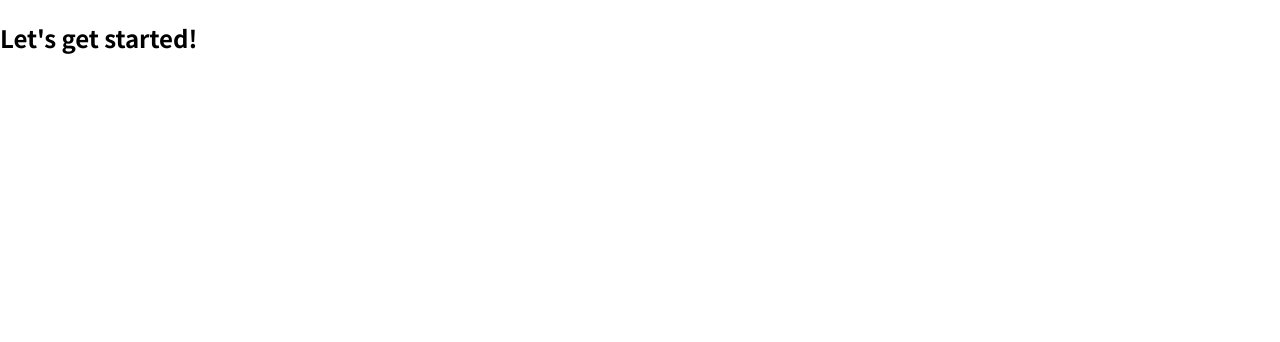
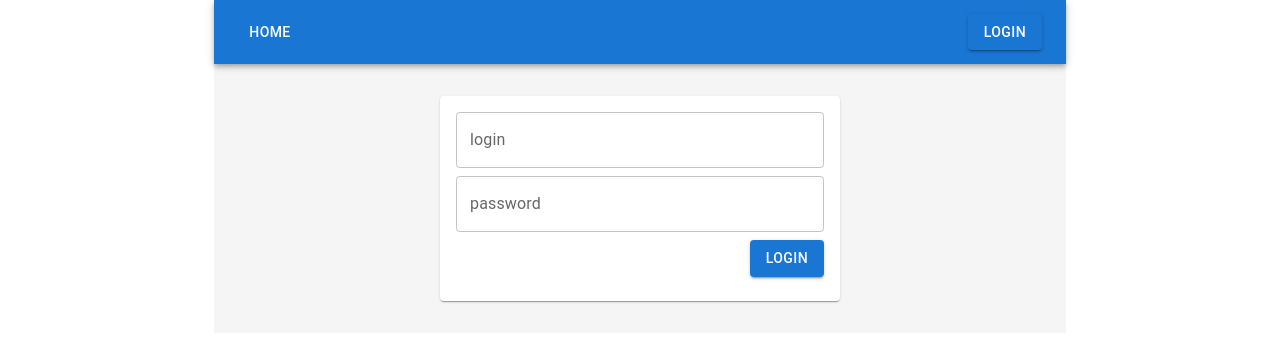
Before and after one commit to siopipin/pengembangan_aplikasi_web, a React (Create React App) app: page /login in a window 1280 px wide. Shown: the top 342 px of the page. Built offline with nearby package versions, Linux system fonts and the light colour scheme.

Commit message:
teori M15

```diff
--- a/package.json
+++ b/package.json
@@ -3,11 +3,16 @@
   "version": "0.1.0",
   "private": true,
   "dependencies": {
+    "@emotion/react": "^11.11.3",
+    "@emotion/styled": "^11.11.0",
+    "@mui/icons-material": "^5.15.4",
+    "@mui/material": "^5.15.4",
     "@testing-library/jest-dom": "^5.11.6",
     "@testing-library/react": "^11.2.2",
     "@testing-library/user-event": "^12.5.0",
     "react": "^18.0.0",
     "react-dom": "^18.0.0",
+    "react-router-dom": "^6.21.2",
     "react-scripts": "^5.0.1",
     "web-vitals": "^0.2.4"
   },
--- a/src/App.js
+++ b/src/App.js
@@ -1,8 +1,23 @@
+import { BrowserRouter } from "react-router-dom";
+import { Container } from "@mui/material";
+import { AppBarCustom } from "./components/appbar";
+import { RootRoutes } from "./utils/RootRoutes";
+
 function App() {
   return (
-    <div>
-      <h2>Let's get started!</h2>
-    </div>
+    <BrowserRouter>
+      <Container maxWidth="md">
+        <AppBarCustom />
+        <Container
+          sx={{
+            p: 4,
+            backgroundColor: "whitesmoke",
+          }}
+        >
+          <RootRoutes />
+        </Container>
+      </Container>
+    </BrowserRouter>
   );
 }
 
--- /dev/null
+++ b/src/components/appbar.jsx
@@ -0,0 +1,22 @@
+import { AppBar, Button, Toolbar, Typography } from "@mui/material";
+
+export const AppBarCustom = () => {
+  return (
+    <AppBar position="relative" color="primary">
+      <Toolbar>
+        <Typography variant="h6" sx={{ flexGrow: 1 }}>
+          <Button
+            color="inherit"
+            href="/"
+            variant="text"
+          >
+            Home
+          </Button>
+        </Typography>
+        <Button href="/login" variant="contained" color="primary">
+          Login
+        </Button>
+      </Toolbar>
+    </AppBar>
+  );
+};
--- /dev/null
+++ b/src/components/blog.jsx
@@ -0,0 +1,9 @@
+import { Typography } from "@mui/material";
+
+export const Blog = () => {
+  return (
+    <Typography variant="h4" component="div">
+      Welcome to the Home Page!
+    </Typography>
+  );
+};
--- /dev/null
+++ b/src/pages/HomePage.jsx
@@ -0,0 +1,15 @@
+import Container from '@mui/material/Container'
+import AppBar from '@mui/material/AppBar'
+import Toolbar from '@mui/material/Toolbar'
+import Typography from '@mui/material/Typography'
+import Button from '@mui/material/Button'
+import { AppBarCustom } from '../components/appbar'
+import { Blog } from '../components/blog'
+
+const HomePage = () => {
+    return (
+        <p>This is home page</p>
+    )
+}
+
+export default HomePage;
--- /dev/null
+++ b/src/pages/LoginPage.jsx
@@ -0,0 +1,37 @@
+import {
+  TextField,
+  Container,
+  Card,
+  CardContent,
+  Box,
+  Button,
+} from "@mui/material";
+
+export const LoginPage = () => {
+  return (
+    <Box sx={{ display: "flex", justifyContent: "center" }}>
+      <Card sx={{ maxWidth: "400px" }}>
+        <CardContent>
+          <TextField
+            id="outlined-basic"
+            label="login"
+            onChange={(e) => console.log(e.target.value)}
+            sx={{ width: "100%" }}
+          />
+          <TextField
+            id="outlined-basic"
+            label="password"
+            onChange={(e) => console.log(e.target.value)}
+            sx={{ width: "100%", mt: 1 }}
+          />
+
+          <Box sx={{ display: "flex", justifyContent: "flex-end", mt: 1 }}>
+            <Button variant="contained" color="primary">
+              Login
+            </Button>
+          </Box>
+        </CardContent>
+      </Card>
+    </Box>
+  );
+};
--- /dev/null
+++ b/src/utils/RootRoutes.jsx
@@ -0,0 +1,12 @@
+import HomePage from "../pages/HomePage"
+import { LoginPage } from "../pages/LoginPage"
+import { Route, Routes } from "react-router-dom"
+
+export const RootRoutes = () => {
+    return (
+        <Routes>
+            <Route path='/' element={<HomePage />} />
+            <Route path='/login' element={<LoginPage />} />
+        </Routes>
+    )
+}
```
Also changed, not shown: 1 other file (tests, documents, lock files or other folders).
